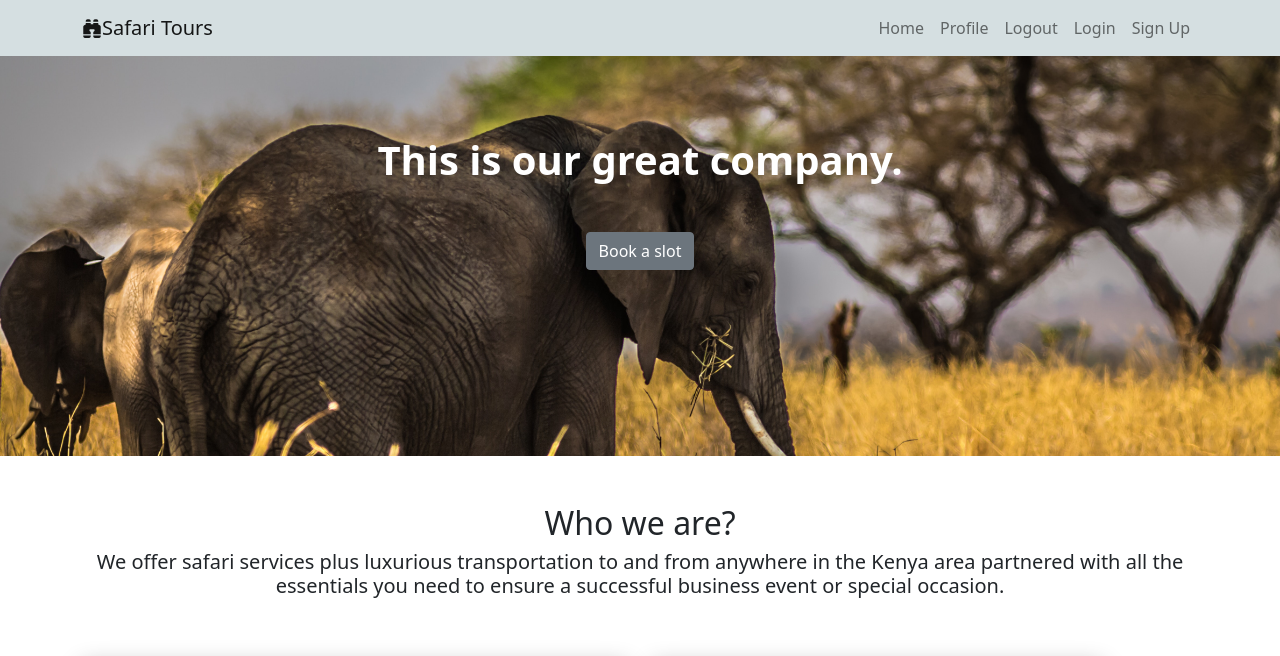
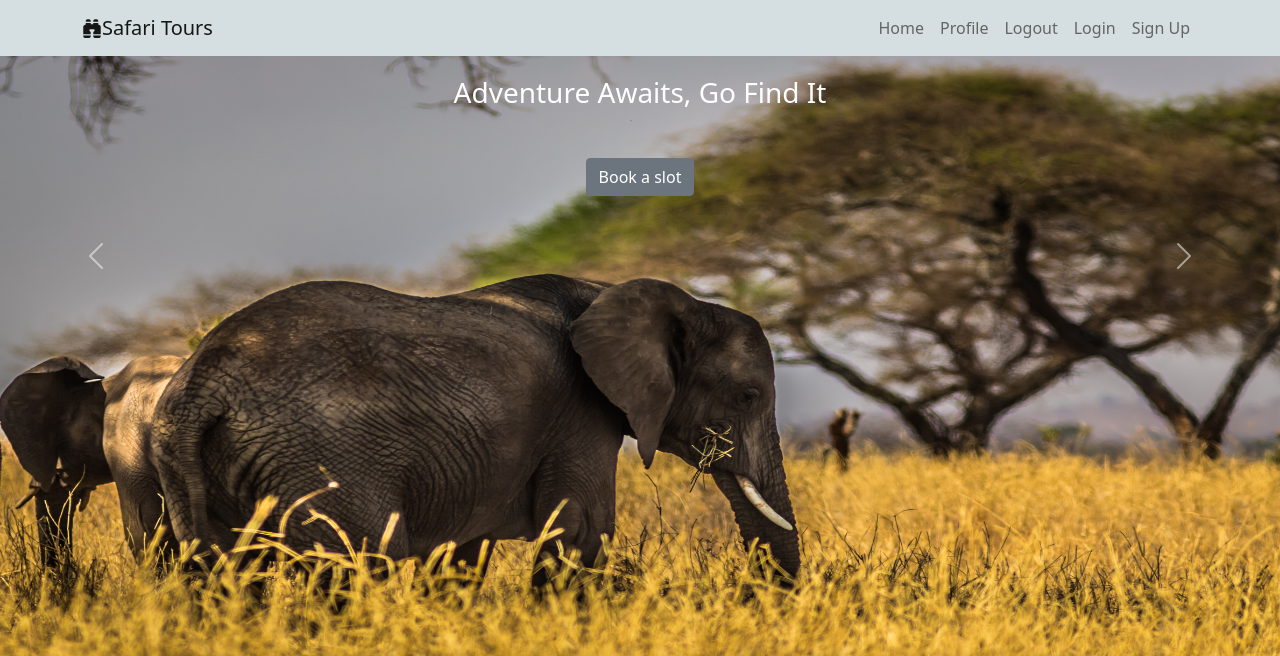
Before and after one commit to Kisavi/Safari-Tours, a Flask app: page / in a window 1280 px wide. Shown: the top 656 px of the page. Run offline with Flask 2, Linux system fonts and the light colour scheme; some libraries are stand-ins or nearby versions; grey boxes are pictures that could not be loaded.

Commit message:
add carouse

```diff
--- a/app/static/css/landing.css
+++ b/app/static/css/landing.css
@@ -1,8 +1,21 @@
-.page-header {
+.carousel {
     height: 50vh;
     background: url('../images/elp.jpg');
     background-size: cover;
     background-position: center;
+}
+
+.carousel-caption {
+    top: 0;
+    bottom: auto;
+}
+
+.no-decorations {
+    text-decoration: none;
+    color: #fff;
+}
+.no-decorations:hover {
+    color: #fff;
 }
 
 .title {
--- a/app/templates/landing-page.html
+++ b/app/templates/landing-page.html
@@ -2,16 +2,40 @@
 
 {% block content %}
 <div class="wrapper">
-    <div class="page-header page-header-small">
-      <div class="content-center">
-        <div class="container">
-          <h1 class="title mb-5">This is our great company.</h1>
-          <div class="text-center">
-            <button type="button" class="btn btn-secondary">Book a slot</button>
+    <div id="carouselExampleFade" class="carousel slide carousel-fade" data-bs-ride="carousel">
+        <div class="carousel-inner">
+          <div class="carousel-item active">
+            <img src="../static/images/elp.jpg" height="640" class="d-block w-100" alt="...">
+            <div class="carousel-caption">
+                <h3 class="mb-5"> Adventure Awaits, Go Find It</h3>
+                <button type="button" class="btn btn-secondary"><a href="/bookings" class="no-decorations">Book a slot</a></button>
+            </div>
+          </div>
+          <div class="carousel-item">
+            <img src="../static/images/img3.jpg" height="640" class="d-block w-100" alt="...">
+            <div class="carousel-caption">
+                <h3 class="mb-5">Book With Us And Book It Out Of Here!</h3>
+                <button type="button" class="btn btn-dark"><a href="/bookings" class="no-decorations">Book a slot</a></button>
+            </div>
+          </div>
+          <div class="carousel-item">
+            <img src="../static/images/mdl.jpg" height="640" class="d-block w-100" alt="...">
+            <div class="carousel-caption">
+                <h3 class="mb-5"> Inspiring Destinations Within Your Reach.</h3>
+                <button type="button" class="btn btn-secondary"><a href="/bookings" class="no-decorations">Book a slot</a></button>
+            </div>
           </div>
         </div>
+        <button class="carousel-control-prev" type="button" data-bs-target="#carouselExampleFade" data-bs-slide="prev">
+          <span class="carousel-control-prev-icon" aria-hidden="true"></span>
+          <span class="visually-hidden">Previous</span>
+        </button>
+        <button class="carousel-control-next" type="button" data-bs-target="#carouselExampleFade" data-bs-slide="next">
+          <span class="carousel-control-next-icon" aria-hidden="true"></span>
+          <span class="visually-hidden">Next</span>
+        </button>
       </div>
-    </div>
+
     <div class="section section-about-us">
       <div class="container">
         <div class="row">
@@ -29,7 +53,7 @@
                     <p class="blockquote blockquote-primary mt-5">"Choose from a wide range of safari destinations and adventures. Holidays in Kenya include game reserves, camping and national parks. "
                       <br>
                       <br>
-                      <button type="button" class="btn btn-secondary">Book a slot</button>
+                      <button type="button" class="btn btn-secondary"><a href="/bookings" class="no-decorations">Book a slot</a></button>
                     </p>
                   </div>
                   <!-- Second image on the left side of the article -->
@@ -63,7 +87,7 @@
                     <h4 class="">Tsavo East</h4>
                     <p class="description">You can write here details about one of your team members. You can give more details about what they do. Feel free to add some
                       for people to be able to follow them outside the site.</p>
-                      <button type="button" class="btn btn-secondary">Review</button>
+                      <button type="button" class="btn btn-secondary"><a href="/review" class="no-decorations">Review</a></button>
                   </div>
                 </div>
                 <div class="col-md-4">
@@ -72,7 +96,7 @@
                     <h4 class="">Nairobi National Park</h4>
                     <p class="description">You can write here details about one of your team members. You can give more details about what they do. Feel free to add some
                        for people to be able to follow them outside the site.</p>
-                       <button type="button" class="btn btn-secondary">Review</button>
+                       <button type="button" class="btn btn-secondary"><a href="/review" class="no-decorations">Review</a></button>
                   </div>
                 </div>
                 <div class="col-md-4">
@@ -81,7 +105,7 @@
                     <h4 class="">Amboseli</h4>
                     <p class="description">You can write here details about one of your team members. You can give more details about what they do. Feel free to add some
                        for people to be able to follow them outside the site.</p>
-                       <button type="button" class="btn btn-secondary">Review</button>
+                       <button type="button" class="btn btn-secondary"><a href="/review" class="no-decorations">Review</a></button>
                     </div>
                   </div>
                 </div>
```
